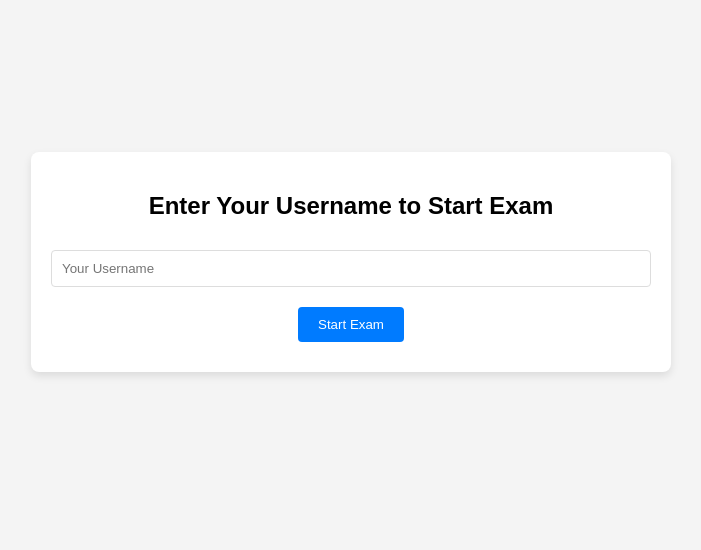
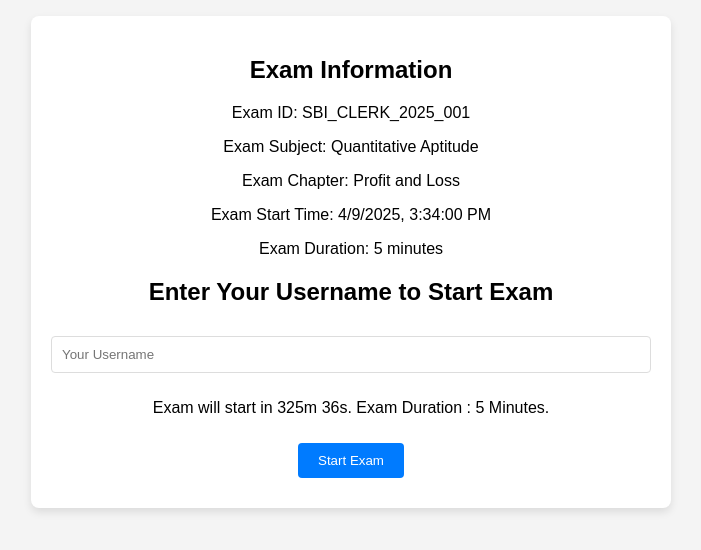
Before and after one commit to bhagirath20/exam_webapp, a plain HTML site: page index.html in a window 1280 px wide. Shown: the part 138-688 px from the top of the page, without its empty margins (289-990 px from the left). Drawn offline with Linux system fonts and the light colour scheme.

Commit message:
exam info and start and duration task done

```diff
--- a/index.html
+++ b/index.html
@@ -12,6 +12,10 @@
         justify-content: center;
         align-items: center;
         min-height: 100vh;
+        user-select: none;
+        -webkit-user-select: none;
+        -moz-user-select: none;
+        -ms-user-select: none;
       }
 
       #start-container,
@@ -77,9 +81,18 @@
   </head>
   <body>
     <div id="start-container">
+      <h2>Exam Information</h2>
+      <p>Exam ID: <span id="examId"></span></p>
+      <p>Exam Subject: <span id="examSubject"></span></p>
+      <p>Exam Chapter: <span id="examChapter"></span></p>
+      <p>Exam Start Time: <span id="examStartTimeDisplay"></span></p>
+      <p>Exam Duration: <span id="examDurationDisplay"></span></p>
       <h2>Enter Your Username to Start Exam</h2>
       <input type="text" id="username" placeholder="Your Username" />
-      <button onclick="startExam()">Start Exam</button>
+      <p id="startTime"></p>
+      <button id="startButton" disabled onclick="startExam()">
+        Start Exam
+      </button>
     </div>
 
     <div id="exam-container">
@@ -102,39 +115,39 @@
       const questions = [
         {
           question:
-            "A shopkeeper sold an article for Rs. 840 after allowing a discount of 16\% on the marked price. What was the marked price of the article?",
+            "A shopkeeper sold an article for Rs. 840 after allowing a discount of 16% on the marked price. What was the marked price of the article?",
           options: ["Rs. 960", "Rs. 1000", "Rs. 1040", "Rs. 1120", "Rs. 1200"],
           answer: "Rs. 1000",
         },
         {
           question:
-            "A man sold two articles for Rs. 99 each. On one he gains 10\% and on the other he loses 10\%. What is his overall gain or loss percentage?",
+            "A man sold two articles for Rs. 99 each. On one he gains 10% and on the other he loses 10%. What is his overall gain or loss percentage?",
           options: [
-            "1\% gain",
-            "1\% loss",
+            "1% gain",
+            "1% loss",
             "No gain, no loss",
-            "2\% gain",
-            "2\% loss",
+            "2% gain",
+            "2% loss",
           ],
-          answer: "1\% loss",
+          answer: "1% loss",
         },
         {
           question:
-            "By selling a chair for Rs. 572, a man gains 30\%. What was the cost price of the chair?",
+            "By selling a chair for Rs. 572, a man gains 30%. What was the cost price of the chair?",
           options: ["Rs. 400", "Rs. 420", "Rs. 440", "Rs. 460", "Rs. 480"],
           answer: "Rs. 440",
         },
         {
           question:
-            "A trader marks his goods 40\% above the cost price and allows a discount of 20\%. What is his gain percentage?",
-          options: ["10\%", "12\%", "15\%", "18\%", "20\%"],
-          answer: "12\%",
+            "A trader marks his goods 40% above the cost price and allows a discount of 20%. What is his gain percentage?",
+          options: ["10%", "12%", "15%", "18%", "20%"],
+          answer: "12%",
         },
         {
           question:
             "A fruit seller buys oranges at 11 for Rs. 10 and sells them at 10 for Rs. 11. What is his gain percentage?",
-          options: ["19\%", "20\%", "21\%", "22\%", "23\%"],
-          answer: "21\%",
+          options: ["19%", "20%", "21%", "22%", "23%"],
+          answer: "21%",
         },
       ];
 
@@ -145,11 +158,70 @@
       let answers = [];
       let username;
 
+      const examId = "SBI_CLERK_2025_001";
+      const examSubject = "Quantitative Aptitude";
+      const examChapter = "Profit and Loss";
+      const examStartTime = new Date("April 9, 2025 15:34:00");
+      const examDuration = 5 * 60 * 1000; // 5 minutes in milliseconds
+      const examEndTime = new Date(examStartTime.getTime() + examDuration);
+
+      document.getElementById("examId").textContent = examId;
+      document.getElementById("examSubject").textContent = examSubject;
+      document.getElementById("examChapter").textContent = examChapter;
+      document.getElementById("examStartTimeDisplay").textContent =
+        examStartTime.toLocaleString();
+      document.getElementById("examDurationDisplay").textContent = "5 minutes";
+
+      function checkStartTime() {
+        const now = new Date();
+        const timeDiff = examStartTime - now;
+        const endTimeDiff = examEndTime - now;
+
+        if (endTimeDiff <= 0) {
+          document.getElementById("startButton").disabled = true;
+          document.getElementById("startTime").textContent = "Exam has ended.";
+          clearInterval(timeCheckInterval);
+          return;
+        }
+
+        if (timeDiff <= 0) {
+          document.getElementById("startButton").disabled = false;
+          document.getElementById("startTime").textContent =
+            "Exam Started! Click the button to begin. Exam Duration : 5 Minutes.";
+        } else {
+          const minutes = Math.floor(timeDiff / (1000 * 60));
+          const seconds = Math.floor((timeDiff % (1000 * 60)) / 1000);
+          document.getElementById(
+            "startTime"
+          ).textContent = `Exam will start in ${minutes}m ${seconds}s. Exam Duration : 5 Minutes.`;
+        }
+      }
+
+      const timeCheckInterval = setInterval(checkStartTime, 1000);
+      checkStartTime(); // Initial check
+
+      function startExam() {
+        const now = new Date();
+        if (now > examEndTime) {
+          alert("Exam has ended.");
+          return;
+        }
+      }
+
       function startExam() {
         username = document.getElementById("username").value;
         if (
           !username ||
-          !["bhagirath5676@", "hirva7776#", "roy56464@"].includes(username)
+          ![
+            "bhagirath5676@",
+            "hirva7776#",
+            "roy56464@",
+            "dfds",
+            "fsfd",
+            "aa",
+            "bb",
+            "cc",
+          ].includes(username)
         ) {
           alert("Please enter a valid username.");
           return;
@@ -160,6 +232,11 @@
           );
           return;
         }
+
+        document.documentElement.requestFullscreen().catch((err) => {
+          console.error(`Fullscreen request failed: ${err.message}`);
+        });
+
         document.getElementById("start-container").style.display = "none";
         document.getElementById("exam-container").style.display = "block";
         loadQuestion();
@@ -234,7 +311,32 @@
         document.getElementById("resultName").textContent = username;
         document.getElementById("score").textContent = score;
         localStorage.setItem(username, JSON.stringify(answers));
+        document.exitFullscreen();
       }
+
+      document.addEventListener("visibilitychange", () => {
+        if (document.visibilityState === "hidden") {
+          alert("Browser switching is not allowed during the exam.");
+          window.location.reload();
+        }
+      });
+
+      document.addEventListener("contextmenu", (e) => {
+        e.preventDefault();
+      });
+
+      document.addEventListener("keydown", (e) => {
+        if (
+          e.ctrlKey &&
+          (e.key === "c" ||
+            e.key === "v" ||
+            e.key === "x" ||
+            e.key === "u" ||
+            e.key === "s")
+        ) {
+          e.preventDefault();
+        }
+      });
     </script>
   </body>
 </html>
```
